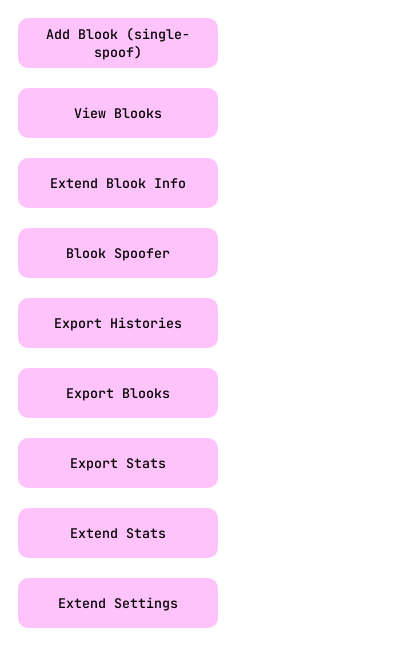
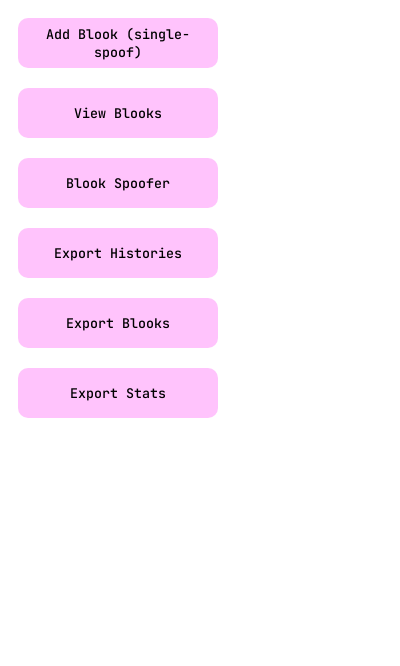
Before and after one commit to GooseterV/Blooket, a browser extension: page extension/popup.html in a window 400 px wide. Drawn offline with Linux system fonts and the light colour scheme.

Commit message:
update extension again

```diff
--- a/extension/popup.html
+++ b/extension/popup.html
@@ -6,14 +6,10 @@
 	<body>
 		<button id="addBlook">Add Blook (single-spoof)</button>
 		<button id="viewBlooks">View Blooks</button>
-		<button id="extendInfo">Extend Blook Info</button>
 		<button id="spoofBlooks">Blook Spoofer</button>
 		<button id="exportHistories">Export Histories</button>
 		<button id="exportBlooks">Export Blooks</button>
 		<button id="exportStats">Export Stats</button>
-		<button id="extendStats">Extend Stats</button>
-		<button id="extendSettings">Extend Settings</button>
-
 		<script src="popup.js"></script>
 	</body>
 </html>
```
Also changed, not shown: 5 other files.
